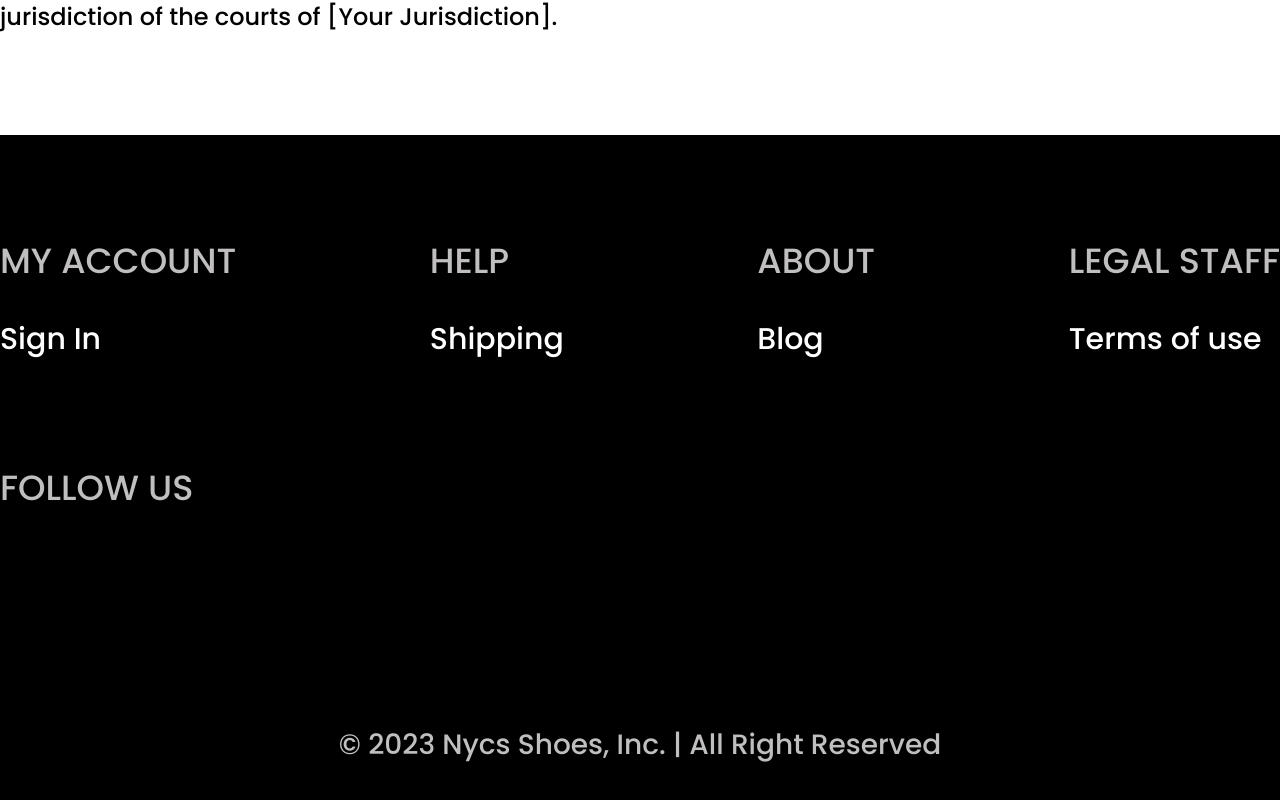
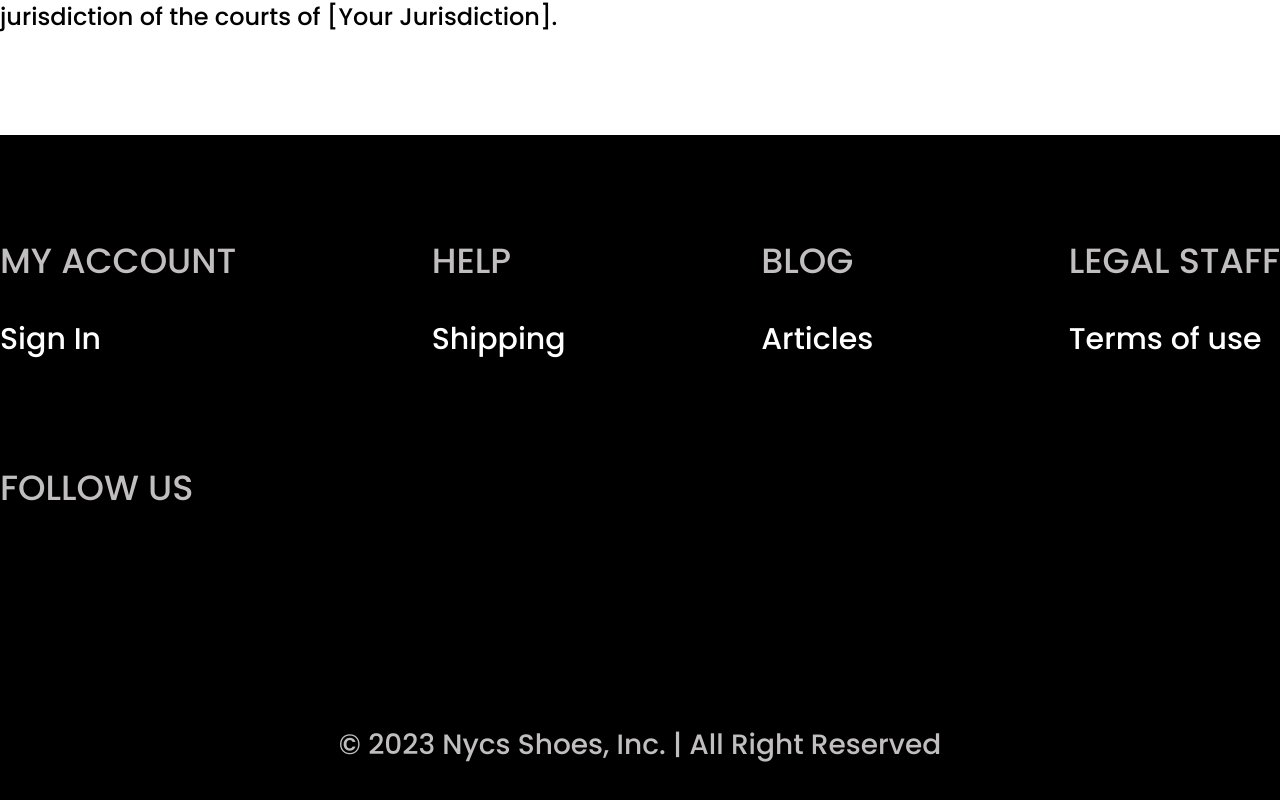
Before and after one commit to stanislaviw/shoes-shop, a Next.js app: page /doc/tos in a window 1280 px wide. Shown: the part 1922-2722 px from the top of the page. Built offline with nearby package versions, Linux system fonts and the light colour scheme.

Commit message:
changed link

```diff
--- a/src/app/layout/footer.tsx
+++ b/src/app/layout/footer.tsx
@@ -21,7 +21,7 @@ export const Footer = (): JSX.Element => {
         <div className="w-full flex justify-between">
           <Item title="My account" links={MY_ACCOUNT_LINKS} />
           <Item title="Help" links={HELP_LINKS} />
-          <Item title="About" links={ABOUT_LINKS} />
+          <Item title="Blog" links={ABOUT_LINKS} />
           <Item title="Legal staff" links={LEGAL_LINKS} />
         </div>
         <div className="w-full flex justify-start flex flex-col gap-[30px]">
--- a/src/constants/constants.ts
+++ b/src/constants/constants.ts
@@ -24,7 +24,7 @@ export const HELP_LINKS: LinkType[] = [
 
 export const ABOUT_LINKS: LinkType[] = [
     {
-        name: "Blog",
+        name: "Articles",
         link: "/blog",
     },
 ];
```
